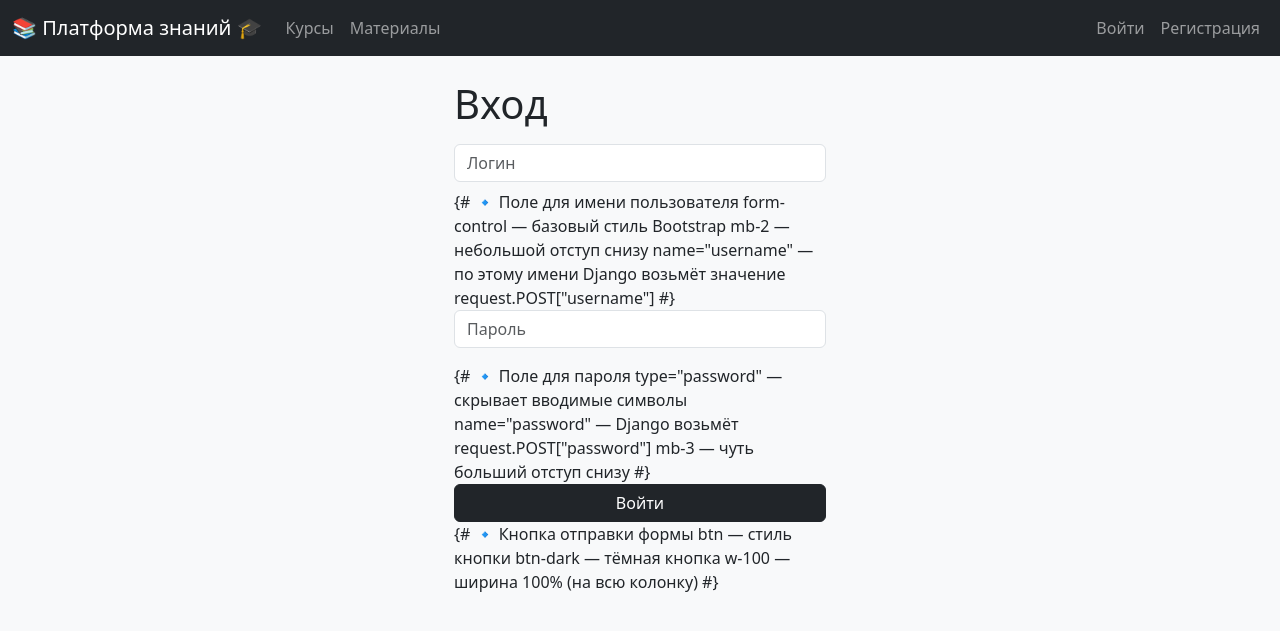
After one commit to DeNiS23208/project_selflearning_OB1, a Django app: page /users/login/ in a window 1280 px wide. The commit adds this page. Shown: the top 631 px of the page. Run offline with Django 5.2, Linux system fonts and the light colour scheme; parts of the project's set-up code (start-up, migrations or seed data) failed here and were passed over.

Commit message:
Реализована авторизация и регистрация через веб-интерфейс

```diff
--- a/config/urls.py
+++ b/config/urls.py
@@ -20,15 +20,20 @@ from django.urls import include, path
 from drf_spectacular.views import SpectacularAPIView, SpectacularSwaggerView
 
 urlpatterns = [
+    # админка
     path("admin/", admin.site.urls),
+    # Схема и Swagger DRF
     path("api/schema/", SpectacularAPIView.as_view(), name="schema"),
-    path(
-        "api/docs/", SpectacularSwaggerView.as_view(url_name="schema"), name="swagger"
-    ),
+    path("api/docs/", SpectacularSwaggerView.as_view(url_name="schema"), name="swagger"),
+    # API (REST): JWT и профили
     path("api/auth/", include("users.urls")),
-    # разработчики или фронтенд-SPA используют /api/... для данных.
     path("api/", include("learning.urls_api")),
     path("api/testing/", include("testing.urls")),
+    path("", include("learning.urls_html")),
+    path("users/", include("users.urls")),
+
+
     # пользователи (через браузер) видят красивые страницы base.html, courses.html;
     path("", include("learning.urls_html")),
+    path("users/", include("users.urls_html")),
 ]
--- a/learning/urls_html.py
+++ b/learning/urls_html.py
@@ -4,4 +4,5 @@ from . import views_html
 urlpatterns = [
     path("", views_html.course_list, name="course_list"),
     path("courses/<int:pk>/", views_html.course_detail, name="course_detail"),
+    path("materials/", views_html.materials_list, name="materials_list"),
 ]
--- a/templates/base.html
+++ b/templates/base.html
@@ -1,27 +1,86 @@
 <!DOCTYPE html>
-<html lang="ru">
+<html lang="ru"> <!-- Указываем язык страницы -->
 <head>
-  <meta charset="UTF-8">
+    <meta charset="UTF-8"> <!-- Кодировка (чтобы не было кракозябр) -->
     <title>{% block title %}Платформа самообучения Гуляева Дениса{% endblock %}</title>
+    <!-- Заголовок страницы, можно менять в каждом шаблоне через block title -->
+
+    <!-- Подключаем CSS-фреймворк Bootstrap (готовые стили) -->
     <link rel="stylesheet"
           href="https://cdn.jsdelivr.net/npm/bootstrap@5.3.0/dist/css/bootstrap.min.css">
 </head>
-<body class="bg-light">
+
+<body class="bg-light"> <!-- Фон сайта — светло-серый -->
+
+<!-- ======= Шапка сайта (навигация) ======= -->
 <nav class="navbar navbar-expand-lg navbar-dark bg-dark mb-4">
-    <div class="container-fluid">
+    <!-- navbar — это меню Bootstrap -->
+    <!-- navbar-expand-lg — раскрывается на больших экранах -->
+    <!-- navbar-dark bg-dark — тёмная тема (тёмный фон + светлый текст) -->
+    <!-- mb-4 — отступ снизу (margin-bottom: 24px) -->
+
+    <div class="container-fluid"> <!-- Контейнер для центрирования контента -->
+
+        <!-- ==== Логотип / Название сайта ==== -->
         <a class="navbar-brand" href="/">📚 Платформа знаний 🎓</a>
+        <!-- .navbar-brand — стиль для логотипа или названия -->
+        <!-- href="/" — при клике ведёт на главную страницу -->
+
+        <!-- ==== Блок со ссылками ==== -->
         <div class="collapse navbar-collapse">
             <ul class="navbar-nav me-auto">
+                <!-- .navbar-nav — контейнер для списка пунктов меню -->
+                <!-- me-auto — сдвигает блок влево (margin-end auto) -->
+
                 <li class="nav-item"><a class="nav-link" href="/">Курсы</a></li>
+                <!-- .nav-item — элемент меню -->
+                <!-- .nav-link — стилизованная ссылка Bootstrap -->
+                <!-- href="/" — путь до списка курсов -->
+
                 <li class="nav-item"><a class="nav-link" href="/materials/">Материалы</a></li>
+                <!-- href="/materials/" — путь до страницы материалов -->
+            </ul>
+
+            <!-- ==== Блок справа: Войти / Выйти ==== -->
+            <ul class="navbar-nav ms-auto">
+                <!-- ms-auto — margin-start auto (сдвигает блок вправо) -->
+
+                {% if user.is_authenticated %}
+                <!-- Если пользователь ВОШЁЛ в систему -->
+
+                <li class="nav-item">
+                    <a class="nav-link" href="/users/logout/">Выйти ({{ user.username }})</a>
+                    <!-- Показываем ссылку "Выйти" и имя пользователя -->
+                </li>
+
+                {% else %}
+                <!-- Если пользователь НЕ вошёл -->
+
+                <li class="nav-item">
+                    <a class="nav-link" href="/users/login/">Войти</a>
+                    <!-- Ссылка на страницу входа -->
+                </li>
+
+                <li class="nav-item">
+                    <a class="nav-link" href="/users/register/">Регистрация</a>
+                    <!-- Ссылка на страницу регистрации -->
+                </li>
+
+                {% endif %}
+                <!-- Конец условия -->
             </ul>
         </div>
     </div>
 </nav>
+<!-- ======= Конец шапки сайта ======= -->
 
+<!-- ======= Основное содержимое страницы ======= -->
 <div class="container">
     {% block content %}
     {% endblock %}
 </div>
+<!-- Внутрь этого блока подставляется содержимое из других шаблонов -->
+<!-- Например, список курсов, форма входа, профиль и т.д. -->
+
 </body>
 </html>
--- /dev/null
+++ b/templates/login.html
@@ -0,0 +1,48 @@
+{% extends "base.html" %}
+{# 🔹 Наследуем шаблон base.html (там общая структура: меню, стили, футер) #}
+
+{% block title %}Вход{% endblock %}
+{# 🔹 Устанавливаем заголовок страницы (вкладка браузера будет "Вход") #}
+
+{% block content %}
+{# 🔹 Начинаем блок контента, который подставится в <div class="container"> из base.html #}
+
+<div class="col-md-4 mx-auto">
+  {# 🔹 Создаём колонку шириной 4 колонки Bootstrap и центрируем по горизонтали #}
+
+  <h1 class="mb-3">Вход</h1>
+  {# 🔹 Заголовок страницы. mb-3 — отступ снизу (margin-bottom: 1rem × 3) #}
+
+  {% if error %}
+  {# 🔹 Если из view передана переменная error (например, "Неверные данные") #}
+  <div class="alert alert-danger">{{ error }}</div>
+  {# 🔹 Показываем красный блок Bootstrap с текстом ошибки #}
+  {% endif %}
+
+  <form method="post">
+    {# 🔹 Начинаем форму. method="post" — данные отправляются на сервер #}
+    {% csrf_token %}
+    {# 🔹 Django добавляет CSRF-токен (защита от подделки запросов) #}
+
+    <input class="form-control mb-2" name="username" placeholder="Логин">
+    {# 🔹 Поле для имени пользователя
+       form-control — базовый стиль Bootstrap
+       mb-2 — небольшой отступ снизу
+       name="username" — по этому имени Django возьмёт значение request.POST["username"] #}
+
+    <input class="form-control mb-3" name="password" type="password" placeholder="Пароль">
+    {# 🔹 Поле для пароля
+       type="password" — скрывает вводимые символы
+       name="password" — Django возьмёт request.POST["password"]
+       mb-3 — чуть больший отступ снизу #}
+
+    <button class="btn btn-dark w-100">Войти</button>
+    {# 🔹 Кнопка отправки формы
+       btn — стиль кнопки
+       btn-dark — тёмная кнопка
+       w-100 — ширина 100% (на всю колонку) #}
+  </form>
+</div>
+
+{% endblock %}
+{# 🔹 Закрываем блок контента. Всё, что выше, будет вставлено в base.html #}
--- a/users/urls.py
+++ b/users/urls.py
@@ -3,6 +3,7 @@ from rest_framework_simplejwt.views import (TokenObtainPairView,
                                             TokenRefreshView)
 
 from .views import ProfileView, RegisterView
+from . import views_html
 
 urlpatterns = [
     # Регистрация
@@ -13,4 +14,10 @@ urlpatterns = [
     path("token/refresh/", TokenRefreshView.as_view(), name="token_refresh"),
     #  Проверка токена
     path("me/", ProfileView.as_view(), name="user_profile"),
+    #  Авторизация пользователя если уже зарегистрирован
+    path("login/", views_html.user_login, name="login"),
+    #  Регистрация пользователя
+    path("register/", views_html.user_register, name="register"),
+    #  Страница выхода в случае если пользователь выходит
+    path("logout/", views_html.user_logout, name="logout"),
 ]
--- /dev/null
+++ b/users/views_html.py
@@ -0,0 +1,38 @@
+from django.contrib.auth import authenticate, login, logout
+from django.contrib.auth import get_user_model
+from django.shortcuts import render, redirect
+
+
+
+User = get_user_model()
+
+
+def user_login(request):
+    if request.method == "POST":
+        username = request.POST.get("username", "")
+        password = request.POST.get("password", "")
+        user = authenticate(request, username=username, password=password)
+        if user:
+            login(request, user)
+            next_url = request.GET.get("next") or "/"
+            return redirect(next_url)
+        return render(request, "login.html", {"error": "Неверные данные"})
+    return render(request, "login.html")
+
+def user_logout(request):
+    logout(request)
+    return redirect("/users/login/")
+
+
+def user_register(request):
+    if request.method == "POST":
+        username = request.POST.get("username", "")
+        password = request.POST.get("password", "")
+        if not username or not password:
+            return render(request, "register.html", {"error": "Заполните поля"})
+        if User.objects.filter(username=username.exists()):
+            return render(request, "register.html", {"error", "Имя занято"})
+        user = User.objects.create_user(username=username, password=password)
+        login(request,user)
+        return redirect("/")
+    return render(request, "register.html")
```
Also changed, not shown: config/settings.py (+8 -0 lines), learning/views_html.py (+9 -1 lines), templates/materials_list.html (added, +19 -0 lines), templates/register.html (added, +16 -0 lines), users/urls_api.py (added, +9 -0 lines), users/urls_html.py (added, +8 -0 lines). Lines whose indentation alone changed are shown as unchanged.
